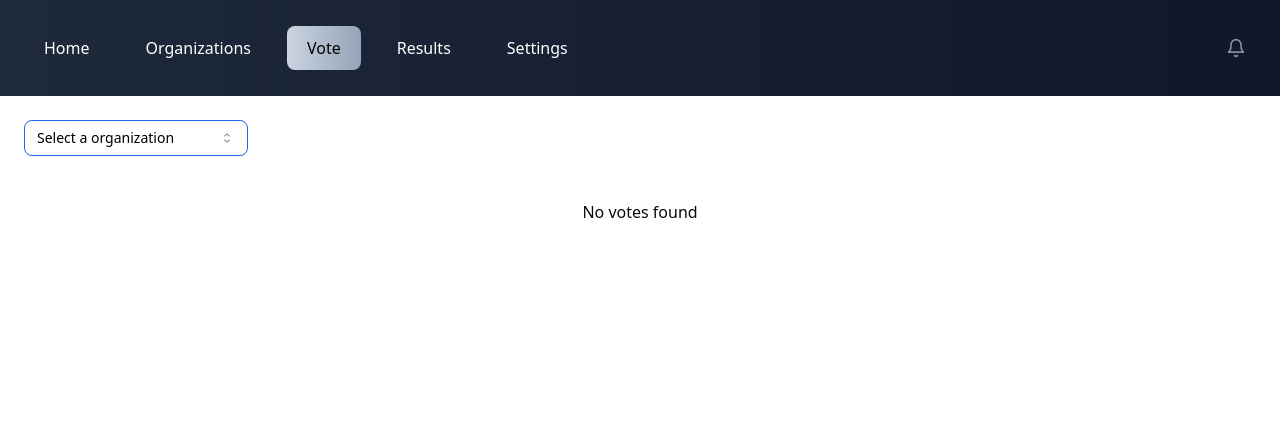
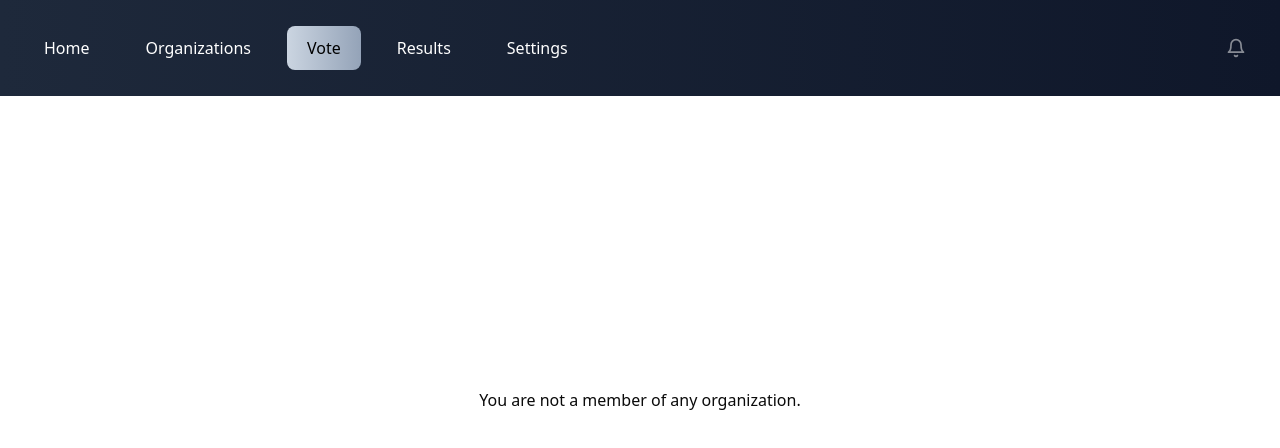
Before and after one commit to VivekJJadav/Voters-App, a Next.js app: page /vote in a window 1280 px wide. Shown: the top 448 px of the page. Built offline with nearby package versions, Linux system fonts and the light colour scheme.

Commit message:
Resolved Vote page

```diff
--- a/app/(dashboard)/components/OrganizationPage.tsx
+++ b/app/(dashboard)/components/OrganizationPage.tsx
@@ -173,8 +173,7 @@ const OrganizationPage = ({ orgId }: OrganizationPageProps) => {
                           No departments yet
                         </p>
                         <p className="text-sm text-muted-foreground/80">
-                          Create departments to organize your members and manage
-                          voting groups
+                          Create departments to organize your members
                         </p>
                       </div>
                       <NewDepartmentDialog
--- a/app/(dashboard)/organizations/page.tsx
+++ b/app/(dashboard)/organizations/page.tsx
@@ -17,15 +17,26 @@ const Organization = () => {
   if (loading) {
     return (
       <div className="h-screen w-full flex items-center justify-center">
-        <LoadingSpinner size="lg"/>
+        <LoadingSpinner size="lg" />
+      </div>
+    );
+  }
+
+  // For empty state with no organizations
+  if (organizations.length === 0) {
+    return (
+      <div className="h-screen w-full flex items-center justify-center">
+        <NewOrganizationDialog
+          label="Create a new organization"
+          onSuccess={(Org) => handleNewOrganization(Org)}
+        />
       </div>
     );
   }
 
   return (
     <div className="flex flex-col h-screen">
-      <div className="fixed top-0 w-full bg-white z-10 py-2 px-4">
-        {organizations.length !== 0 ? (
+      <div className="fixed top-0 bg-white z-10 py-1 px-4">
         <div className="mt-28 flex">
           <NewOrganizationDialog
             label="Create a new organization"
@@ -39,17 +50,9 @@ const Organization = () => {
             />
           </div>
         </div>
-        ) : (
-          <div className="mt-[390px] flex items-center justify-center">
-            <NewOrganizationDialog
-              label="Create a new organization"
-              onSuccess={(Org) => handleNewOrganization(Org)}
-            />
       </div>
-        )}
-      </div>
-      <div className="flex mt-44 h-[calc(100vh-190px)] fixed w-full">
-        <div className="hidden md:block w-1/5 px-2 overflow-y-auto">
+      <div className="flex mt-28 fixed w-full">
+        <div className="hidden h-[calc(100vh-190px)] md:block w-1/5 px-4 overflow-y-auto mt-16">
           {loading ? (
             <p>Loading...</p>
           ) : (
@@ -60,8 +63,7 @@ const Organization = () => {
             </ul>
           )}
         </div>
-        {organizations.length !== 0 && (
-          <div className="w-full md:w-4/5 overflow-y-auto bg-gray-100 p-4 rounded-lg mr-3">
+        <div className="w-full md:w-4/5 bg-gray-100 p-4 rounded-lg mr-3">
           {selectedOrgId ? (
             <OrganizationPage orgId={selectedOrgId} />
           ) : (
@@ -70,7 +72,6 @@ const Organization = () => {
             </div>
           )}
         </div>
-        )}
       </div>
     </div>
   );
--- a/app/(dashboard)/vote/page.tsx
+++ b/app/(dashboard)/vote/page.tsx
@@ -1,6 +1,6 @@
 "use client";
 
-import { useEffect, useMemo } from "react";
+import { useEffect, useMemo, useState } from "react";
 import SelectorForm from "@/components/SelectorForm";
 import useGetVotes from "@/app/actions/useGetVotes";
 import { useSelectedOrganization } from "@/context/SelectedOrganizationContext";
@@ -9,6 +9,7 @@ import LoadingSpinner from "@/components/LoadingSpinner";
 import useGetUserMemberships from "@/app/actions/useGetUserMemberships";
 
 const Vote = () => {
+  const [votesError, setVotesError] = useState<string | null>(null);
   const { organizations, organizationsLoading } = useGetUserMemberships();
   const { selectedOrgId, setSelectedOrgId } = useSelectedOrganization();
 
@@ -43,12 +44,42 @@ const Vote = () => {
 
   const { votes, loading: votesLoading } = useGetVotes(selectedOrgId || "");
 
+  useEffect(() => {
+    if (votesLoading) {
+      setVotesError(null);
+    }
+  }, [votesLoading]);
+
+  if (votesError) {
+    return (
+      <div className="h-screen w-full flex items-center justify-center">
+        <p className="text-red-500">Error: {votesError}</p>
+      </div>
+    );
+  }
+
+  if (organizationsLoading || votesLoading) {
+    return (
+      <div className="h-screen w-full flex items-center justify-center">
+        <LoadingSpinner size="lg" />
+      </div>
+    );
+  }
+
+  if (organizations.length === 0) {
+    return (
+      <div className="h-screen w-full flex items-center justify-center">
+        <p>You are not a member of any organization.</p>
+      </div>
+    );
+  }
+
   return (
     <div className="flex flex-col">
       <div className="px-2 mt-24 py-6 pl-6 flex flex-col sm:flex-row sm:space-x-2 fixed w-full bg-white z-50">
         <SelectorForm
           values={organizations}
-          placeholder="Select a organization"
+          placeholder="Select an organization"
           loading={organizationsLoading}
           value={selectedOrgId}
           onChange={(newValue) => {
@@ -56,31 +87,11 @@ const Vote = () => {
           }}
         />
       </div>
-      {votes.length < 3 ? (
-        <div className="ml-[80px] mr-[80px] mt-[220px] lg:mt-[200px] md:mt-[200px] flex flex-wrap">
-          {votesLoading ? (
-            <div className="h-screen w-full flex items-center justify-center">
-              <LoadingSpinner size="lg" />
-            </div>
-          ) : votes.length === 0 ? (
-            <div className="w-full text-center">No votes found</div>
-          ) : (
-            votes.map((vote) => <Votes currentVote={vote} key={vote.id} />)
-          )}
-        </div>
-      ) : (
-        <div className="ml-[80px] mr-[80px] mt-[220px] lg:mt-[200px] md:mt-[200px] flex flex-wrap justify-around">
-          {votesLoading ? (
-            <div className="h-screen w-full flex items-center justify-center">
-              <LoadingSpinner size="lg" />
-            </div>
-          ) : votes.length === 0 ? (
-            <div className="w-full text-center">No votes found</div>
-          ) : (
-            votes.map((vote) => <Votes currentVote={vote} key={vote.id} />)
-          )}
-        </div>
-      )}
+      <div className="ml-[80px] mr-[80px] mt-[220px] lg:mt-[200px] md:mt-[200px] flex flex-wrap justify-around">
+        {votes.map((vote) => (
+          <Votes currentVote={vote} key={vote.id} />
+        ))}
+      </div>
     </div>
   );
 };
--- a/app/api/organization/[id]/route.ts
+++ b/app/api/organization/[id]/route.ts
@@ -17,9 +17,9 @@ export async function GET(
   try {
     const organizations = await client.organization.findMany({
       where: { creatorId: id },
-        orderBy: {
-          createdAt: 'desc'
-        },
+        // orderBy: {
+        //   createdAt: 'desc'
+        // },
       select: {
         id: true,
         name: true,
```
Lines whose indentation alone changed are shown as unchanged.
